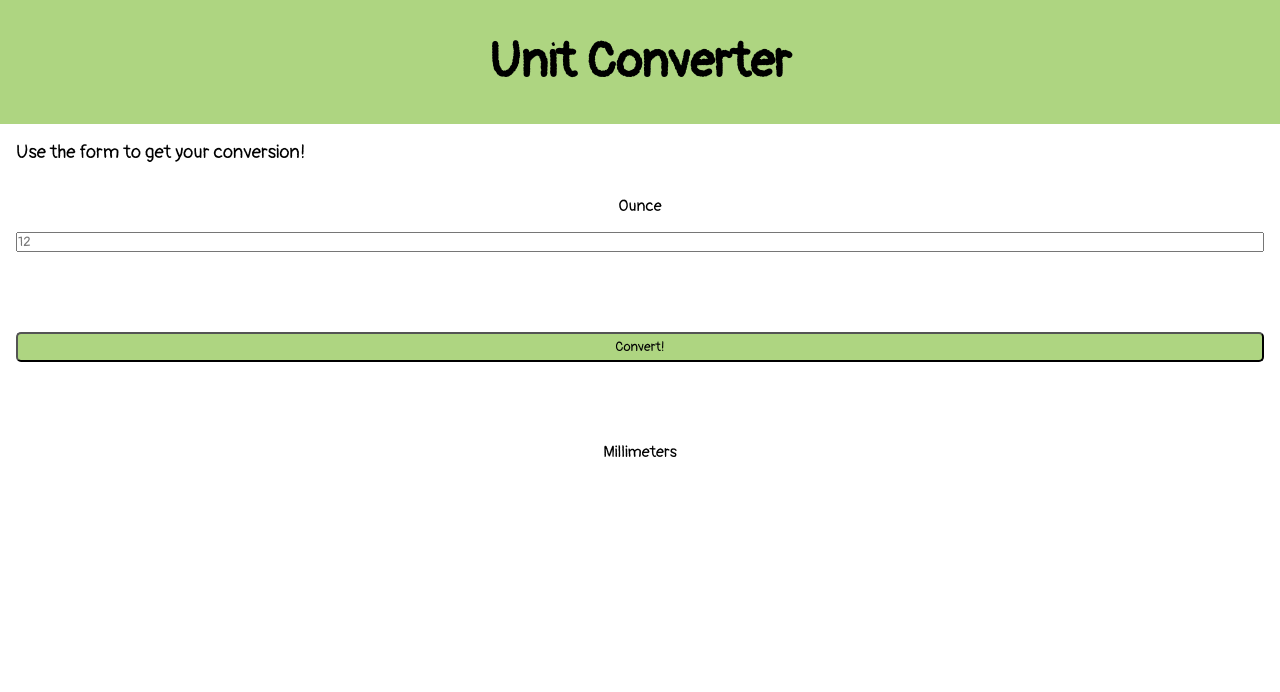
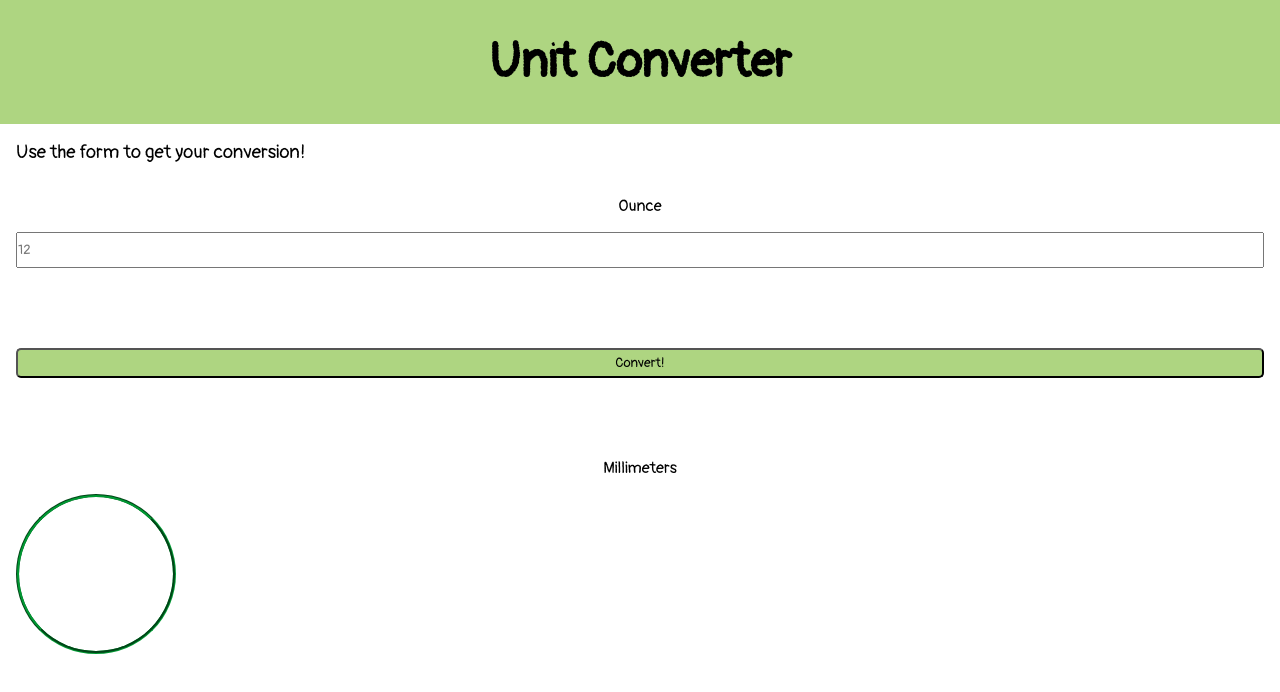
Before and after one commit to jennyq7/unit-converter, a React (Create React App) app: page / in a window 1280 px wide. Shown: the top 692 px of the page. Built offline with nearby package versions, Linux system fonts and the light colour scheme.

Commit message:
fixed bugs for form, styling result

```diff
--- a/src/components/MainSection/MainSection.jsx
+++ b/src/components/MainSection/MainSection.jsx
@@ -9,8 +9,8 @@ function MainSection () {
     function handleSubmit (e) {
         e.preventDefault();
 
-        const ounceNum = e.target.ounce.value;
-         console.log(e.target.ounce);
+        const ounceNum = Number(e.target.ounce.value);
+
         if (typeof ounceNum === "number") {
             setResult(ounceNum * 29.574);
         }
@@ -23,12 +23,12 @@ function MainSection () {
     return (
         <main className="main">
            <h3 className="main__text">Use the form to get your conversion!</h3>
-           <form className="main__form">
+           <form className="main__form" onSubmit={handleSubmit}>
               <label className="main__form-ounce-label" htmlFor="ounce">Ounce</label>
               <input className="main__form-ounce-field" type="number" name="ounce" id="ounce" placeholder="12" required />
-              <button className="main__form-button" onClick={handleSubmit}>Convert!</button>
-              <label className="main__form-mill-label" htmlFor="mill">Millimeters</label>
-              <span>{result}</span>
+              <button className="main__form-button">Convert!</button>
+              <label className="main__form-mill-label">Millimeters</label>
+              <span className="main__form-result">{result}</span>
            </form>
         </main>
     )
--- a/src/components/MainSection/MainSection.scss
+++ b/src/components/MainSection/MainSection.scss
@@ -37,6 +37,7 @@
 
     &__form-ounce-field {
         @include setMargin(0rem, 0rem, 5rem, 0rem);
+        @include setPadding(0.5rem, 0.5rem, 0.5rem, 0rem);
 
         &:active {
             border-color: $green;
@@ -47,7 +48,15 @@
         @extend .main__form-ounce-label;
     }
 
-    // &__form-mill-field {
-    //     @extend .main__form-ounce-field;
-    // }
+    &__form-result {
+        border: 3px dotted $green;
+        height: 10rem;
+        width: 10rem;
+        display: flex;
+        justify-content: center;
+        //align-content: center;
+        border-radius: 50%;
+        @include setPadding(1rem, 1rem, 1rem, 1rem);
+        border-style:groove
+    }
 }
```
